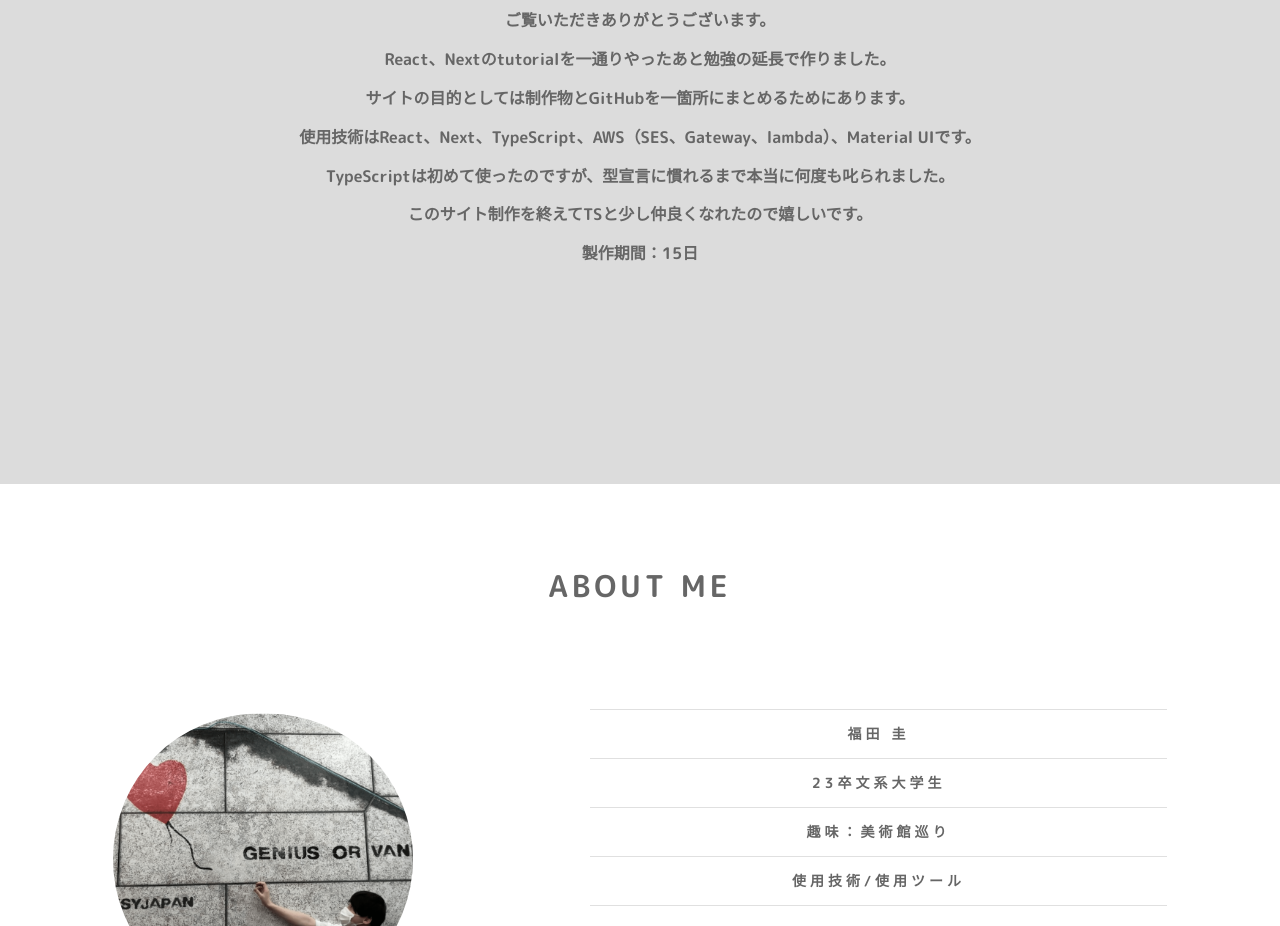
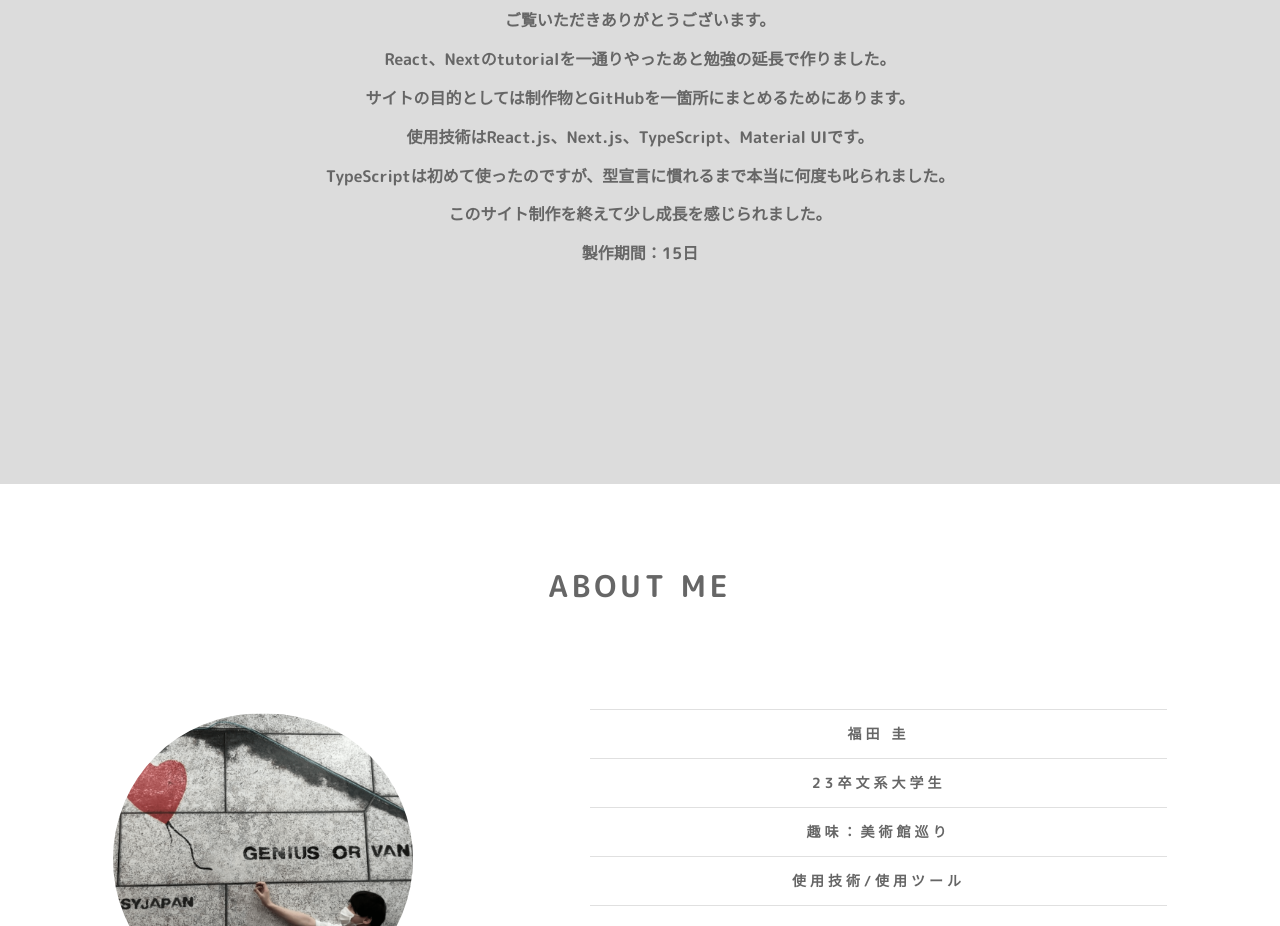
Before and after one commit to keeeei13c/MySite, a Next.js app: page / in a window 1280 px wide. Shown: the part 980-1906 px from the top of the page. Built offline with nearby package versions, Linux system fonts and the light colour scheme.

Commit message:
remove skills

```diff
--- a/src/components/home/about/about-site.tsx
+++ b/src/components/home/about/about-site.tsx
@@ -38,9 +38,9 @@ const AboutSite: React.FunctionComponent = () => {
                             <p>ご覧いただきありがとうございます。</p>
                             <p>React、Nextのtutorialを一通りやったあと勉強の延長で作りました。</p>
                             <p>サイトの目的としては制作物とGitHubを一箇所にまとめるためにあります。</p>
-                            <p>使用技術はReact、Next、TypeScript、AWS（SES、Gateway、lambda）、Material UIです。</p>
+                            <p>使用技術はReact.js、Next.js、TypeScript、Material UIです。</p>
                             <p>TypeScriptは初めて使ったのですが、型宣言に慣れるまで本当に何度も叱られました。</p>
-                            <p>このサイト制作を終えてTSと少し仲良くなれたので嬉しいです。</p>
+                            <p>このサイト制作を終えて少し成長を感じられました。</p>
                             <p>製作期間：15日</p>
                         </div>
                     </Container>
```
